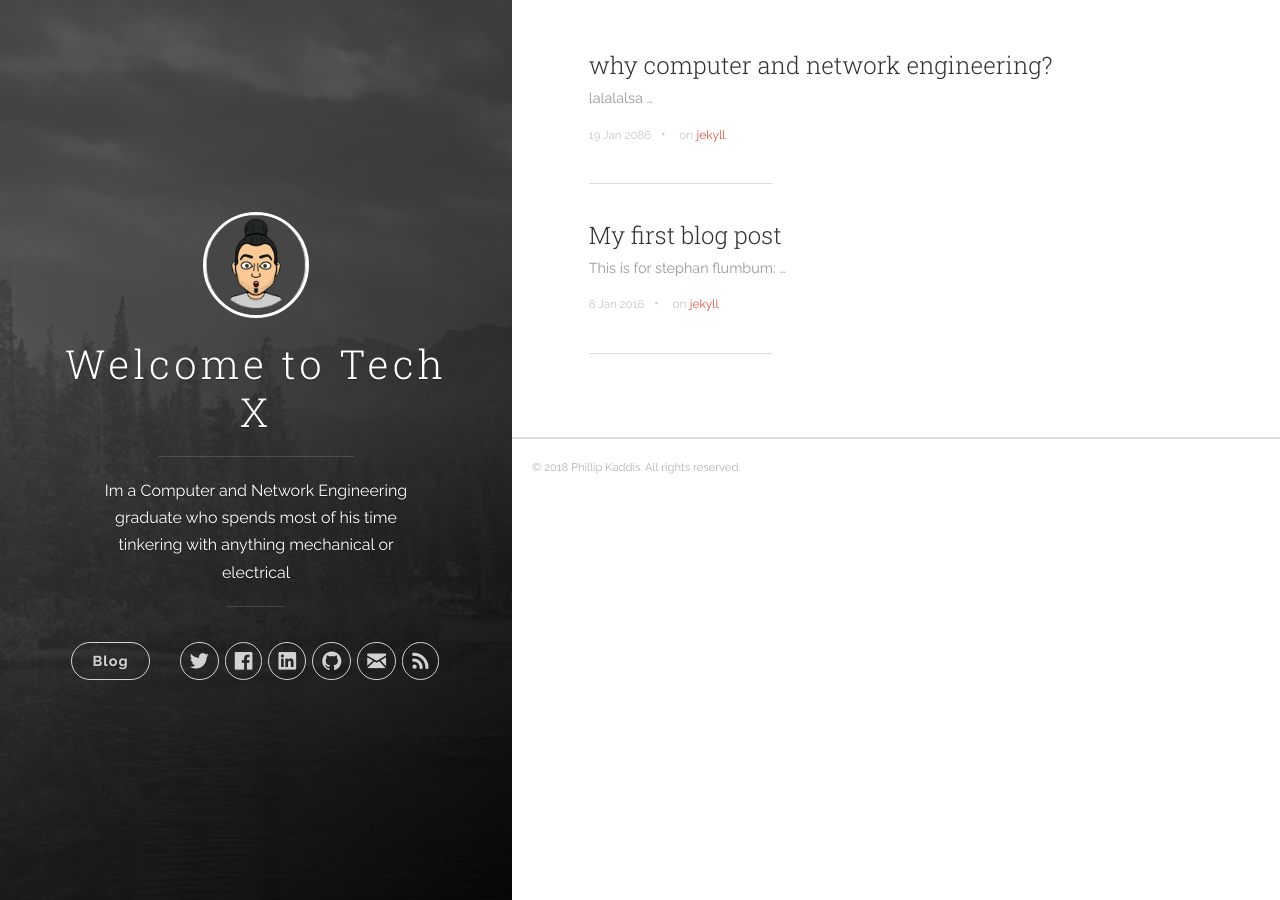
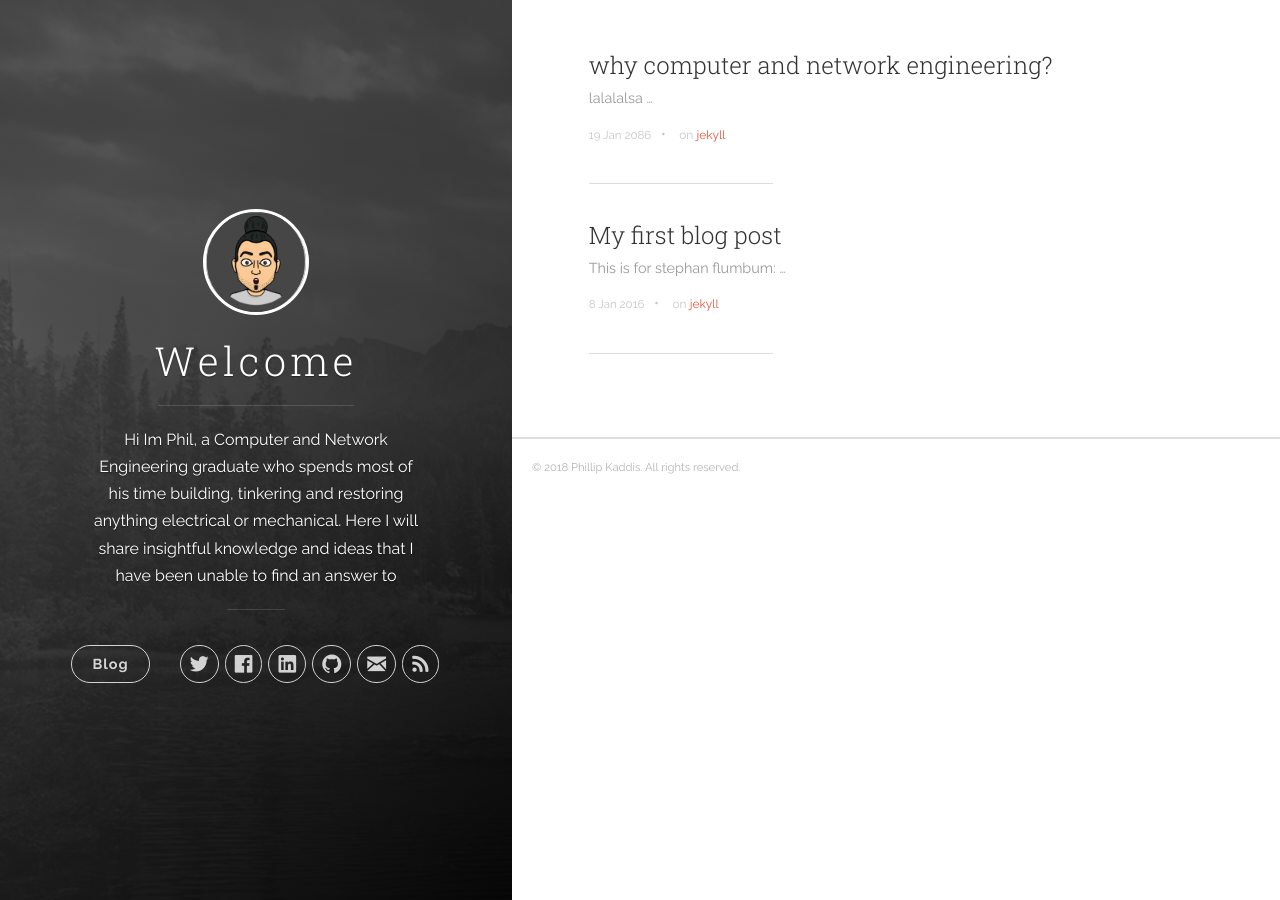
Before and after one commit to pkaddis/pkaddis.github.io, a Jekyll site: the page built from index.html, in a window 1280 px wide. Built offline with Jekyll 4.4.1, drawn with Linux system fonts in a browser that asks for light colours; nearby versions of some CDN libraries; the list of posts is cut into pages by our own code.

Commit message:
Update _config.yml

```diff
--- a/_config.yml
+++ b/_config.yml
@@ -1,6 +1,6 @@
 # Site settings
-title: Welcome to Tech X
-description: 'Im a Computer and Network Engineering graduate who spends most of his time tinkering with anything mechanical or electrical'
+title: Welcome
+description: 'Hi Im Phil, a Computer and Network Engineering graduate who spends most of his time building, tinkering and restoring anything electrical or mechanical. Here I will share insightful knowledge and ideas that I have been unable to find an answer to'
 url: 'http://joshgerdes.com/jekyll-uno'
 baseurl: ''
 # google_analytics: 'UA-XXXXXX-X'
```
